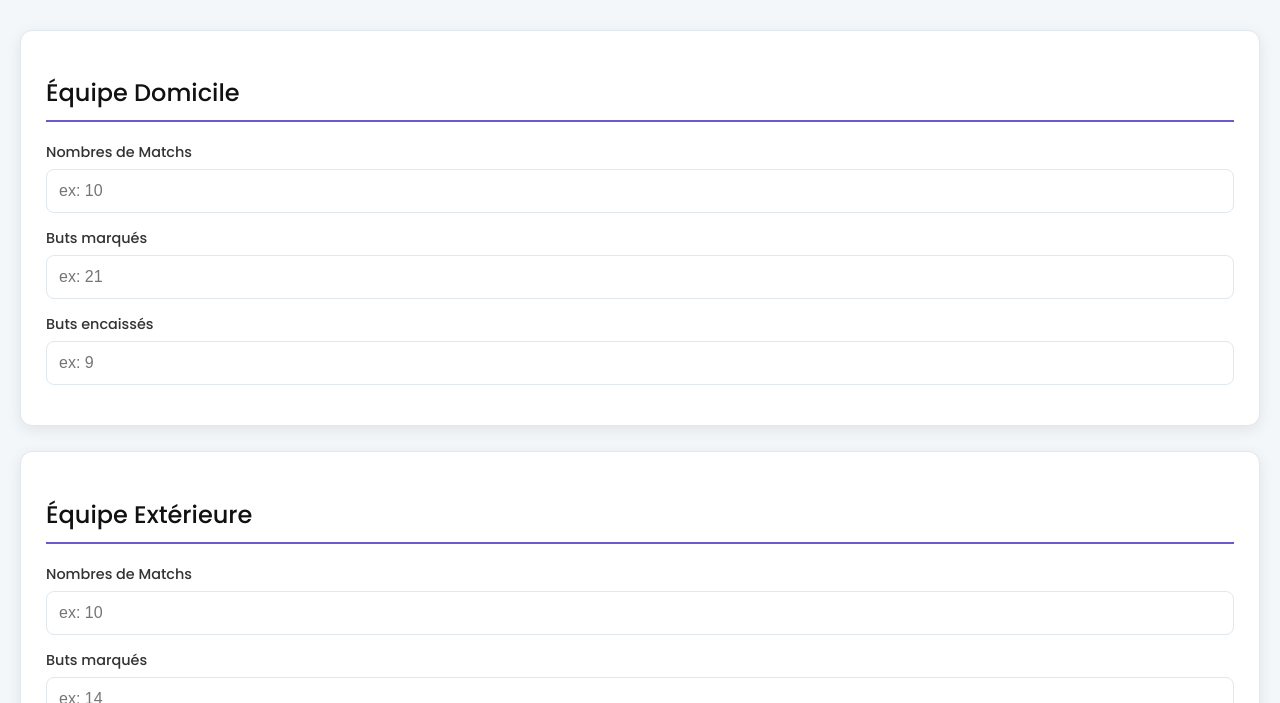
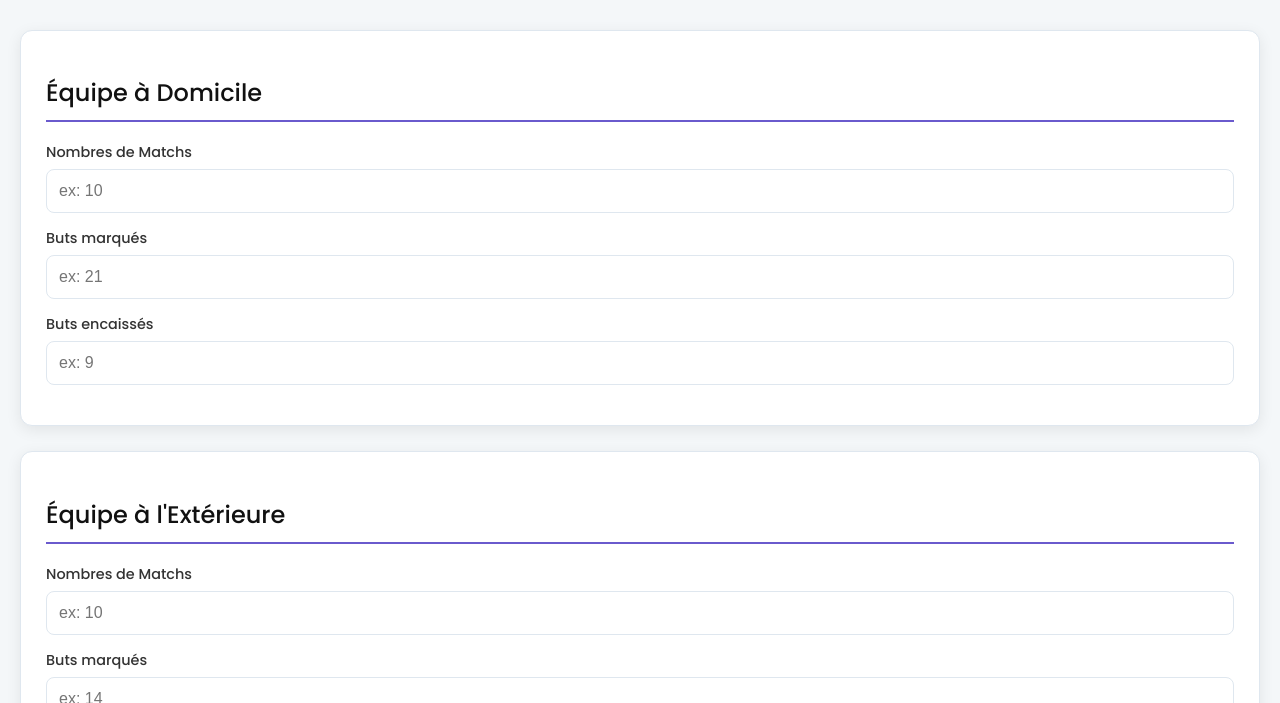
Before and after one commit to Wayad6/Loidepoisson, a plain HTML site: page index.html in a window 1280 px wide. Shown: the part 97-800 px from the top of the page. Drawn offline with Linux system fonts and the light colour scheme.

Commit message:
Update index.html
plus de précision sur les champs

```diff
--- a/index.html
+++ b/index.html
@@ -18,7 +18,7 @@
   <main>
     <!-- Équipe Domicile -->
     <section class="block">
-      <h2>Équipe Domicile</h2>
+      <h2>Équipe à Domicile</h2>
 
       <div class="form-group">
         <label>Nombres de Matchs</label>
@@ -41,7 +41,7 @@
 
     <!-- Équipe Extérieure -->
     <section class="block">
-      <h2>Équipe Extérieure</h2>
+      <h2>Équipe à l'Extérieure</h2>
 
       <div class="form-group">
         <label>Nombres de Matchs</label>
```
